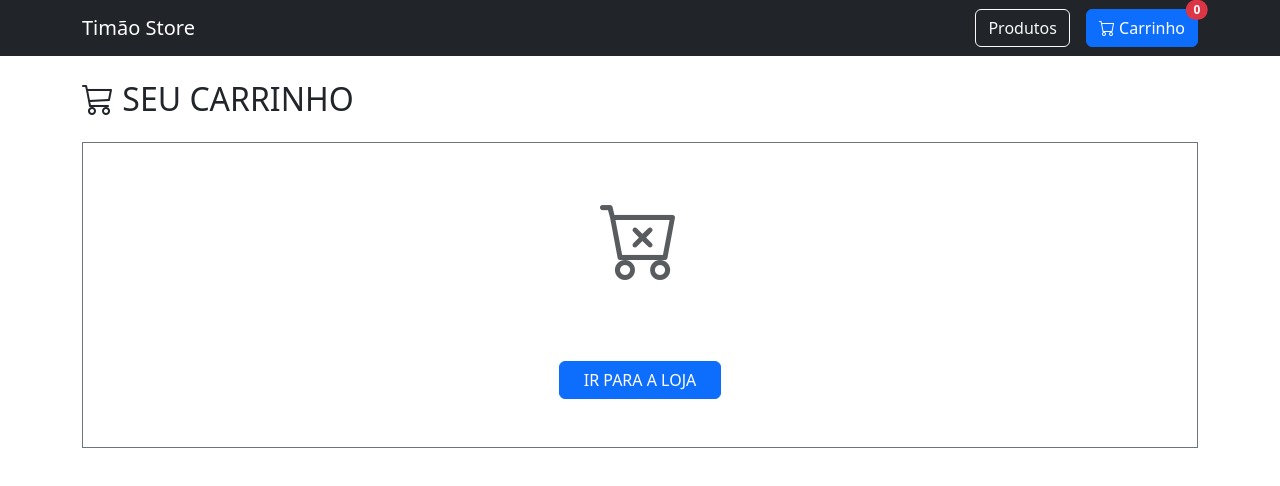
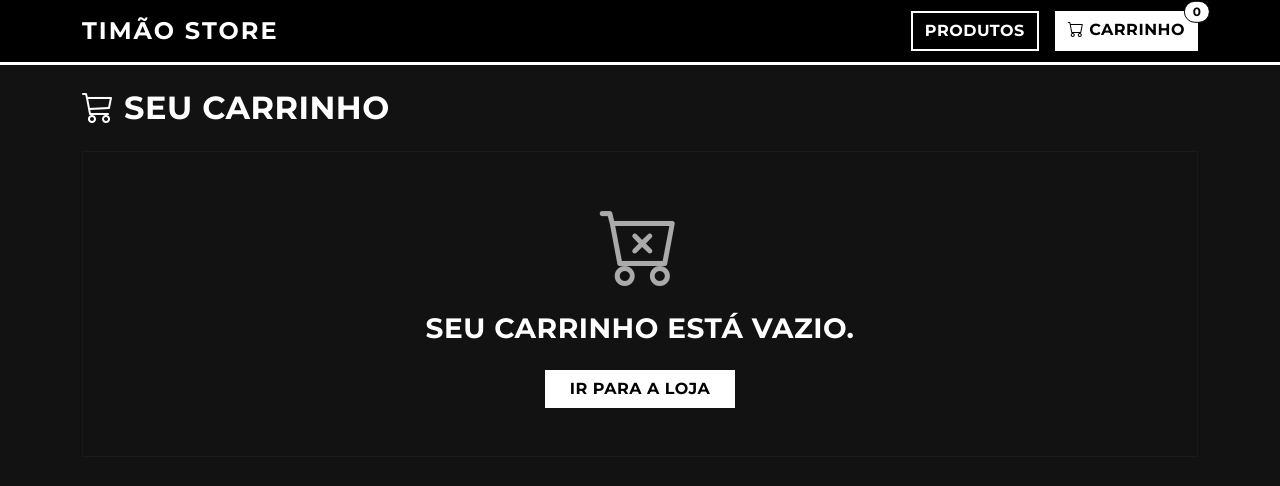
Before and after one commit to italobelem/timao-store, an Angular app: page /cart in a window 1280 px wide. Shown: the top 486 px of the page. Built offline with nearby package versions, Linux system fonts and the light colour scheme.

Commit message:
feat: Adiciona css global melhorando a interface

```diff
--- a/src/styles.css
+++ b/src/styles.css
@@ -1 +1,163 @@
-/* You can add global styles to this file, and also import other style files */
+@import url('https://fonts.googleapis.com/css2?family=Montserrat:wght@300;400;700&display=swap');
+@import "bootstrap-icons/font/bootstrap-icons.css";
+
+:root {
+  --bs-primary: #ffffff;
+  --bs-primary-rgb: 255, 255, 255;
+
+  --bs-secondary: #1a1a1a;
+  --bs-secondary-rgb: 26, 26, 26;
+
+  --bs-success: #ffffff;
+  --bs-success-rgb: 255, 255, 255;
+
+  --bs-body-bg: #121212;
+  --bs-body-color: #ffffff;
+
+  --bs-border-color: #333333;
+  --bs-link-color: #ffffff;
+  --bs-link-hover-color: #dcdcdc;
+
+  --bs-body-font-family: 'Montserrat', sans-serif;
+}
+
+body {
+  background-color: var(--bs-body-bg);
+  color: var(--bs-body-color);
+  font-family: var(--bs-body-font-family);
+  letter-spacing: 0.5px;
+}
+
+h1, h2, h3, h4, h5, h6 {
+  color: #ffffff !important;
+  font-weight: 800;
+  text-transform: uppercase;
+}
+
+.btn {
+  font-weight: 700;
+  text-transform: uppercase;
+  border-radius: 0;
+}
+
+.btn-primary, .btn-success {
+  background-color: #ffffff !important;
+  border-color: #ffffff !important;
+  color: #000000 !important;
+}
+
+.btn-primary:hover, .btn-success:hover {
+  background-color: #cccccc !important;
+  border-color: #cccccc !important;
+  color: #000000 !important;
+}
+
+.btn-outline-light, .btn-secondary, .btn-outline-secondary, .btn-outline-success {
+  color: #ffffff !important;
+  border: 2px solid #ffffff !important;
+  background-color: transparent !important;
+}
+
+.btn-outline-light:hover, .btn-secondary:hover, .btn-outline-secondary:hover, .btn-outline-success:hover {
+  background-color: #ffffff !important;
+  color: #000000 !important;
+}
+
+.table {
+  color: #ffffff !important;
+  border-color: #ffffff;
+  --bs-table-bg: transparent;
+  --bs-table-striped-bg: transparent;
+  --bs-table-hover-bg: #222222;
+}
+
+.table > :not(caption) > * > * {
+  color: #ffffff !important;
+  background-color: transparent !important;
+  border-bottom-color: #333333;
+}
+
+.table-light {
+  background-color: #000000 !important;
+  color: #ffffff !important;
+  border-bottom: 3px solid #ffffff !important;
+}
+
+.table-light th {
+  font-weight: 800;
+  text-transform: uppercase;
+  font-size: 0.9rem;
+  letter-spacing: 1px;
+}
+
+.card {
+  background-color: #000000;
+  border: 1px solid #333;
+  color: #ffffff;
+}
+
+.card-header {
+  background-color: #1a1a1a !important;
+  border-bottom: 1px solid #ffffff;
+  color: #ffffff !important;
+  font-weight: 700;
+  text-transform: uppercase;
+}
+
+.card-footer {
+  background-color: #1a1a1a !important;
+  border-top: 1px solid #333;
+}
+
+.form-control {
+  background-color: #000000;
+  border: 1px solid #ffffff;
+  color: #ffffff;
+  border-radius: 0;
+}
+
+.form-control:focus {
+  background-color: #111111;
+  border-color: #ffffff;
+  color: #ffffff;
+  box-shadow: 0 0 0 0.25rem rgba(255, 255, 255, 0.25);
+}
+
+.form-control::placeholder {
+  color: #888888;
+}
+
+.navbar-dark.bg-dark {
+  background-color: #000000 !important;
+  border-bottom: 3px solid #ffffff;
+}
+
+.navbar-brand {
+  font-weight: 800;
+  text-transform: uppercase;
+  letter-spacing: 2px;
+  font-size: 1.5rem;
+  color: #ffffff !important;
+}
+
+.text-muted {
+  color: #aaaaaa !important;
+}
+
+.text-primary, .text-success {
+  color: #ffffff !important;
+  text-decoration: underline;
+  text-decoration-color: #ffffff !important;
+}
+
+.badge.bg-danger {
+  background-color: #ffffff !important;
+  color: #000000 !important;
+  border: 1px solid #000000;
+}
+
+.alert-info {
+  background-color: #111;
+  color: #fff;
+  border: 1px solid #fff;
+}
```
